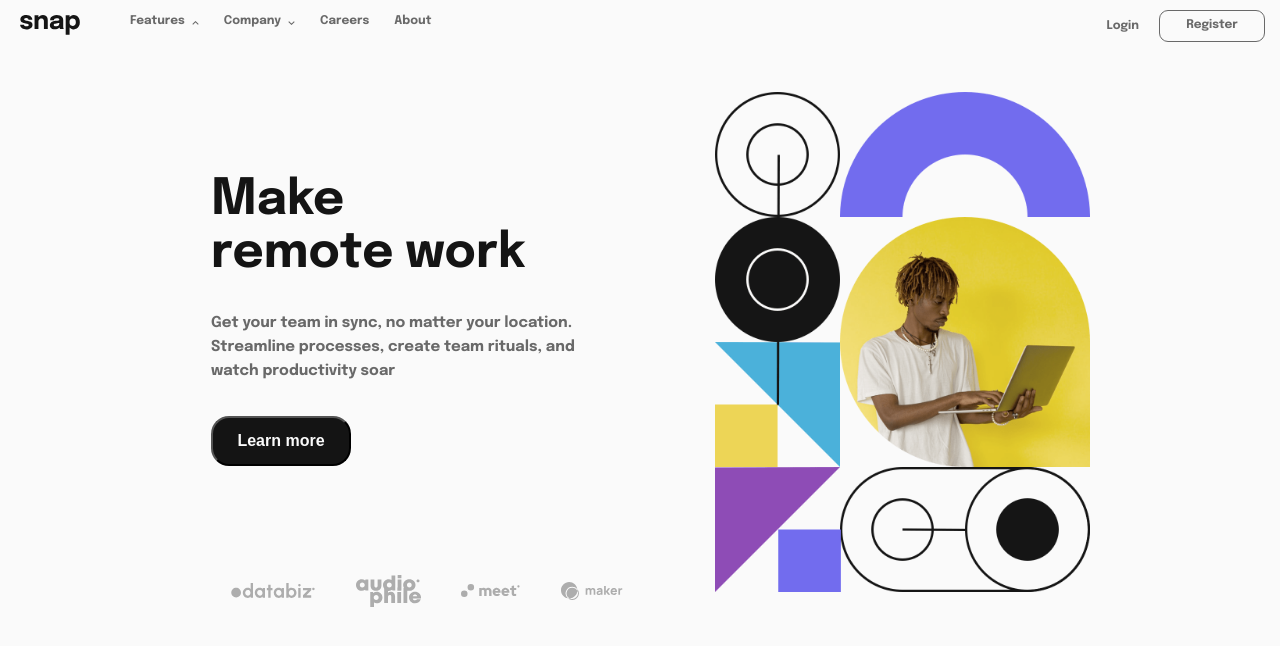
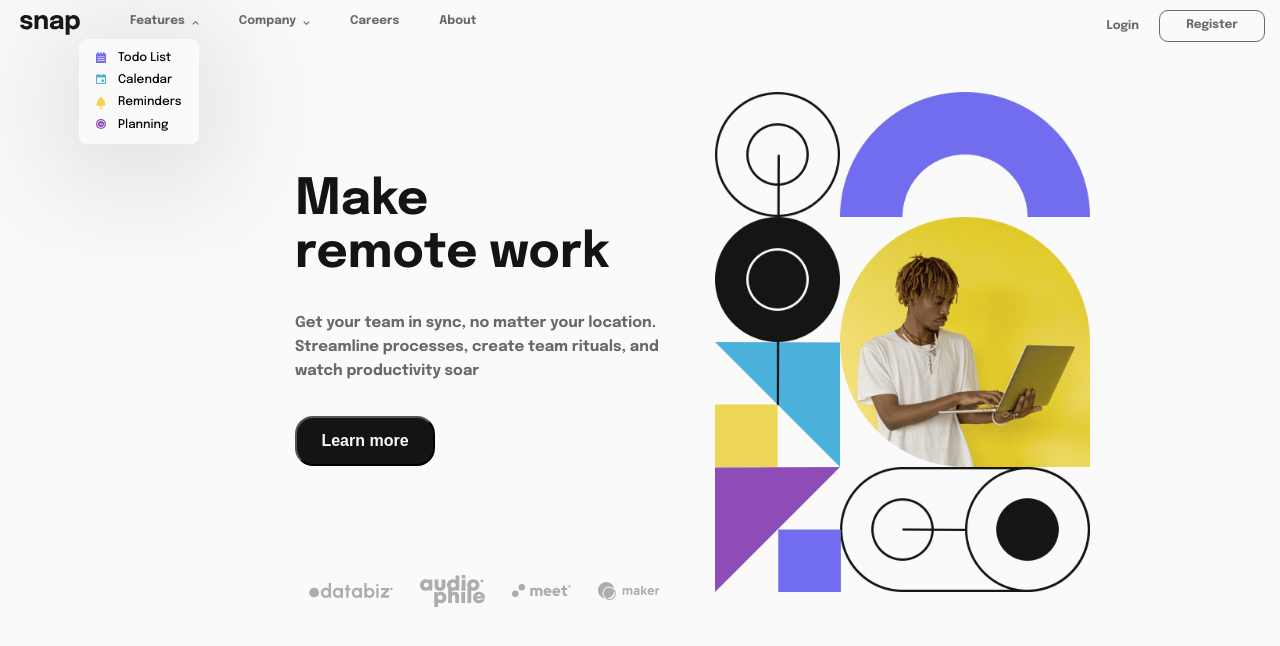
Before and after one commit to Josheperz/intro-section-with-dropdown-navigation-main, a plain HTML site: page index.html in a window 1280 px wide. Both pictures are taken after a click on the item "Features". Drawn offline with Linux system fonts and the light colour scheme.

Commit message:
add all menu windows and their click events. End of project

```diff
--- a/index.html
+++ b/index.html
@@ -23,6 +23,22 @@
 
       <ul class="nav-menu-desktop ">
       </ul>
+    </ul>
+
+    <ul class="sub_features not-visible">
+      <li class=" sub_desktop-feauture">
+        <img src="./images/icon-todo.svg" alt=""> Todo List</li>
+      <li class="sub_desktop-feauture">
+        <img src="./images/icon-calendar.svg" alt="">Calendar</li>
+      <li class="sub_desktop-feauture">
+        <img src="./images/icon-reminders.svg" alt="">Reminders</li>
+      <li class="sub_desktop-feauture">
+        <img src="./images/icon-planning.svg" alt="">Planning</li>
+    </ul>
+    <ul class="sub_company not-visible">
+      <li class="sub_desktop-feauture ">History</li>
+      <li class="sub_desktop-feauture">Our Team</li>
+      <li class="sub_desktop-feauture">Blog</li>
     </ul>
 
     <ul class="nav-right_menu">
--- a/script.js
+++ b/script.js
@@ -13,6 +13,10 @@ const arrowC = document.querySelector('.arrow-c');
 const menuCompany = document.querySelector('.menu_company');
 
 const navMenuDesktop = document.querySelector('.nav-menu-desktop');
+
+const subFeatures = document.querySelector('.sub_features');
+const subCompany = document.querySelector('.sub_company');
+
 
 iconMenu.addEventListener('click', showMenuMobile);
 closedIconMenu.addEventListener('click', closedMenuMobile);
@@ -59,10 +63,10 @@ function openClosedMenuCompany(){
 const divFeatures = document.createElement('div');
 divFeatures.classList.add('icon-arrow', 'icon_down');
 
-const menuDesktopArrowDown = document.createElement('li');
-menuDesktopArrowDown.innerText = 'Company';
-menuDesktopArrowDown.classList.add('menu-desktop_arrow','item-menu')
-menuDesktopArrowDown.setAttribute('id','company-arrow');
+const menuDesktopArrowCompany = document.createElement('li');
+menuDesktopArrowCompany.innerText = 'Company';
+menuDesktopArrowCompany.classList.add('menu-desktop_arrow','item-menu')
+menuDesktopArrowCompany.setAttribute('id','company-arrow');
 
 const divCompany = document.createElement('div');
 divCompany.classList.add('icon-arrow', 'icon_down');
@@ -70,22 +74,23 @@ divCompany.classList.add('icon-arrow', 'icon_down');
 const menuDesktopCareers = document.createElement('li');
 menuDesktopCareers.innerText = 'Careers';
 menuDesktopCareers.classList.add('item-menu');
-menuDesktopCareers.classList.add('item-menu_desktop');/*
- */
+
+
 const menuDesktopAbout = document.createElement('li');
 menuDesktopAbout.innerText = 'About';
 menuDesktopAbout.classList.add('item-menu');
-/* menuDesktopAbout.classList.add('item-menu_desktop'); */
+
 
 navMenuDesktop.appendChild(menuDesktopArrowFeatures);
 menuDesktopArrowFeatures.appendChild(divFeatures);
-navMenuDesktop.appendChild(menuDesktopArrowDown);
-menuDesktopArrowDown.appendChild(divCompany);
+navMenuDesktop.appendChild(menuDesktopArrowCompany);
+menuDesktopArrowCompany.appendChild(divCompany);
 navMenuDesktop.appendChild(menuDesktopCareers);
 navMenuDesktop.appendChild(menuDesktopAbout);
 
+
 menuDesktopArrowFeatures.addEventListener('click',showmenuDesktopFeatures);
-menuDesktopArrowDown.addEventListener('click',showmenuDesktopCompany);
+menuDesktopArrowCompany.addEventListener('click',showmenuDesktopCompany);
 
 function showmenuDesktopFeatures(){
 let arrowDown = divFeatures.classList.contains('icon_down');
@@ -93,10 +98,13 @@ let arrowDown = divFeatures.classList.contains('icon_down');
 if (arrowDown){
   divFeatures.classList.remove('icon_down');
   divFeatures.classList.add('icon_up');
+  subFeatures.classList.toggle('not-visible');
   }else {
     divFeatures.classList.remove('icon_up');
     divFeatures.classList.add('icon_down');
+    subFeatures.classList.add('not-visible');
   };
+
 };
 function showmenuDesktopCompany(){
   let arrowDown = divCompany.classList.contains('icon_down');
@@ -104,9 +112,11 @@ function showmenuDesktopCompany(){
   if (arrowDown){
     divCompany.classList.remove('icon_down');
     divCompany.classList.add('icon_up');
+    subCompany.classList.toggle('not-visible');
     }else {
       divCompany.classList.remove('icon_up');
       divCompany.classList.add('icon_down');
+      subCompany.classList.add('not-visible');
     };
   };
 
@@ -114,3 +124,53 @@ function showmenuDesktopCompany(){
 if (mediaqueryList.matches){
 
 }; */
+/*  sub menu desktop features
+const menuFeatureDesktop = document.createElement('ul');
+menuFeatureDesktop.setAttribute('id', 'list-submenu-desktop');
+const itemTodoList = document.createElement('li');
+const itemImgTodoList = document.createElement('img');
+itemImgTodoList.setAttribute('src', './images/icon-todo.svg');
+itemTodoList.classList.add('item-menu', 'sub_men','sub_feature-desktop', 'not-visible');
+itemTodoList.innerText = 'Todo List';
+
+const itemCalendar = document.createElement('li');
+const itemImgCalendar = document.createElement('img');
+itemImgCalendar.setAttribute('src', './images/icon-calendar.svg');
+itemCalendar.classList.add('item-menu', 'sub_men', 'sub_feature-desktop');
+itemCalendar.innerText = 'Calendar';
+
+const itemReminders = document.createElement('li');
+const itemImgReminders = document.createElement('img');
+itemImgReminders.setAttribute('src', './images/icon-reminders.svg');
+itemReminders.classList.add('item-menu', 'sub_men','sub_feature-desktop');
+itemReminders.innerText = 'Reminders';
+
+const itemPlanning = document.createElement('li');
+const itemImgPlanning = document.createElement('img');
+itemImgReminders.setAttribute('src', './images/icon-planning.svg');
+itemPlanning.classList.add('item-menu', 'sub_men','sub_feature-desktop');
+itemPlanning.innerText = 'Planning';
+
+menuDesktopArrowFeatures.appendChild(menuFeatureDesktop);
+menuFeatureDesktop.appendChild(itemTodoList);
+menuFeatureDesktop.appendChild(itemCalendar);
+menuFeatureDesktop.appendChild(itemReminders);
+menuFeatureDesktop.appendChild(itemPlanning);
+itemTodoList.appendChild(itemImgTodoList);
+itemCalendar.appendChild(itemImgCalendar);
+itemReminders.appendChild(itemImgReminders);
+itemPlanning.appendChild(itemImgPlanning);
+
+  */
+/* sub menus desktop */
+/*  #list-submenu-desktop {
+  display: flex;
+  width: 150px;
+  flex-direction: column;
+ }
+.sub_feature-desktop {
+    display: flex;
+    flex-direction: row-reverse;
+    align-items: center;
+    width: 48px;
+  } */
--- a/style.css
+++ b/style.css
@@ -91,12 +91,20 @@ header .icon_down {
 
 }
 header .item-menu {
+  color: var(--medium-gray);
   margin: 16px 0;
   font-size: 1.2rem;
   font-weight: bold;
   cursor: pointer;
 
 }
+.menu_features,
+.menu_company {
+  margin: 25px 0;
+}
+
+
+
 header .menu-mobile-container_main .list-menu .sub_menu {
   padding-left: 26px;
   display: flex;
@@ -207,6 +215,7 @@ footer ul li .footer-maker {
   width: 62px;
 }
 
+
 @media (min-width: 376px){
   .icon-menu {
     display: none;
@@ -220,7 +229,7 @@ footer ul li .footer-maker {
   }
   header nav .nav-menu-desktop {
     display: flex;
-    gap: 25px;
+    gap: 40px;
     width: 511px;
   }
   .menu-desktop_arrow {
@@ -273,11 +282,44 @@ footer ul li .footer-maker {
   header .nav-right_desktop .botton_register:hover {
     border: 1px solid var(--almost-black);
   }
+
+  nav .sub_desktop-feauture img {
+    width: 10px;
+    margin-right: 12px;
+
+  }
+  nav .sub_desktop-feauture {
+    margin-bottom: 10px;
+    display: flex;
+    font-size: 1.2rem;
+    align-items: flex-start;;
+
+  }
+  .sub_features {
+    position: absolute;
+    top: 39px;
+    padding: 13px 17px 3px 17px;
+    left: 79px;
+    border-radius: 8px;
+    box-shadow: 0px 14px 150px -21px var(--medium-gray);
+    background: var(--almost-white);
+  }
+  .sub_company {
+    position: absolute;
+    top: 39px;
+    padding: 13px 17px 3px 17px;
+    left: 233px;
+    border-radius: 8px;
+    box-shadow: 0px 14px 150px -21px var(--medium-gray);
+    background: var(--almost-white);
+  }
+
+
   section {
     display: flex;
     margin: 0 auto;
     width: 900px;
-    gap: 72px;
+    gap: 42px;
     flex-direction: row-reverse;
   }
   .figure-mobile {
@@ -309,7 +351,7 @@ footer ul li .footer-maker {
 
   }
   .main-article {
-    width: 48%;
+    width: 42%;
     position: static;
   }
   section div p {
@@ -348,4 +390,10 @@ footer ul li .footer-maker {
   section .main-article .article-parrafo_desktop{
     display: none;
   }
+  nav .sub_features {
+    display: none;
+  }
+  nav .sub_company {
+    display: none;
+  }
 }
```
